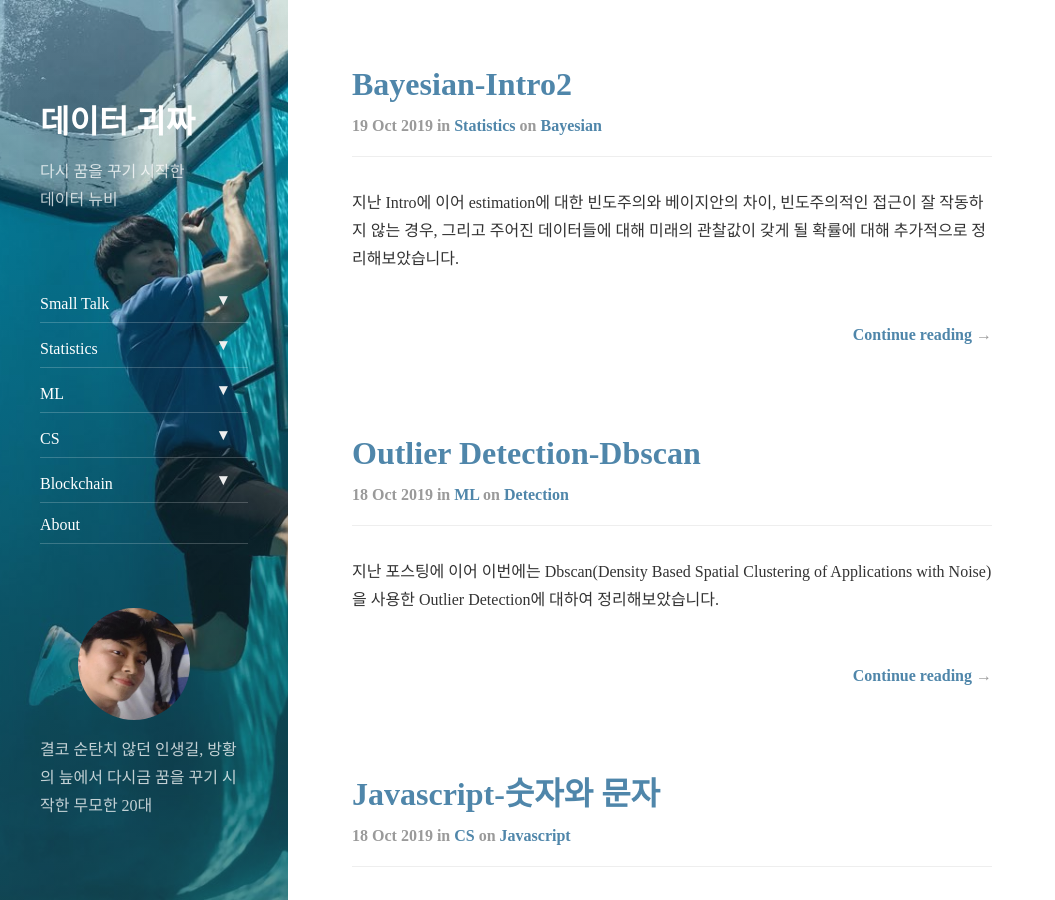
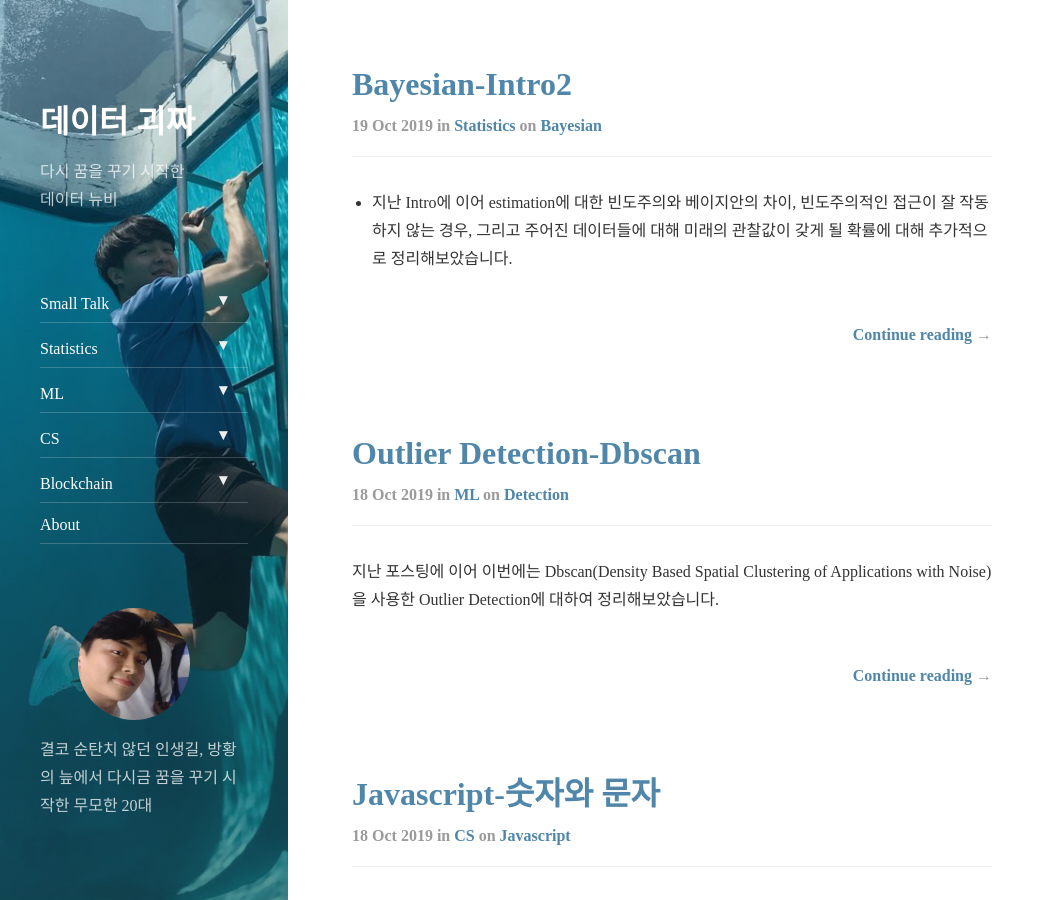
Before and after one commit to tryumanshow/data-weirdo.github.io, a Jekyll site: the page built from index.html, in a window 1280 px wide and 900 px high. Shown: the whole window, without its empty margins (0-1055 px from the left). Built offline with Jekyll 4.4.1, drawn with Linux system fonts in a browser that asks for light colours; nearby versions of some CDN libraries; the list of posts is cut into pages by our own code.

```diff
--- a/_posts/2019-10-19-statistics-bayesian-intro2.markdown
+++ b/_posts/2019-10-19-statistics-bayesian-intro2.markdown
@@ -8,7 +8,7 @@ comments: true
 
 ---
 
-지난 Intro에 이어 estimation에 대한 빈도주의와 베이지안의 차이, 빈도주의적인 접근이 잘 작동하지 않는 경우,
+- 지난 Intro에 이어 estimation에 대한 빈도주의와 베이지안의 차이, 빈도주의적인 접근이 잘 작동하지 않는 경우,
 그리고 주어진 데이터들에 대해 미래의 관찰값이 갖게 될 확률에 대해 추가적으로 정리해보았습니다.
 
 ---
```
